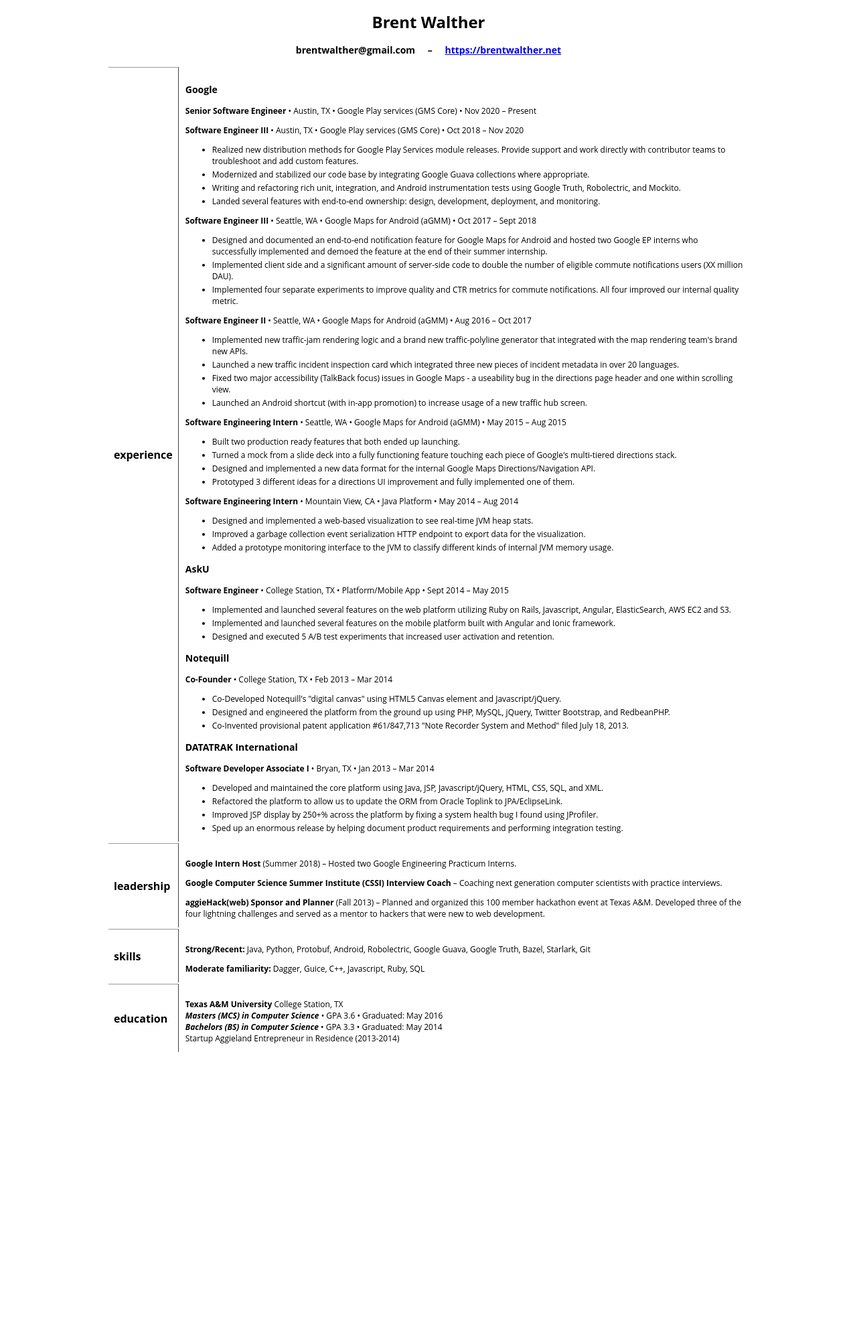
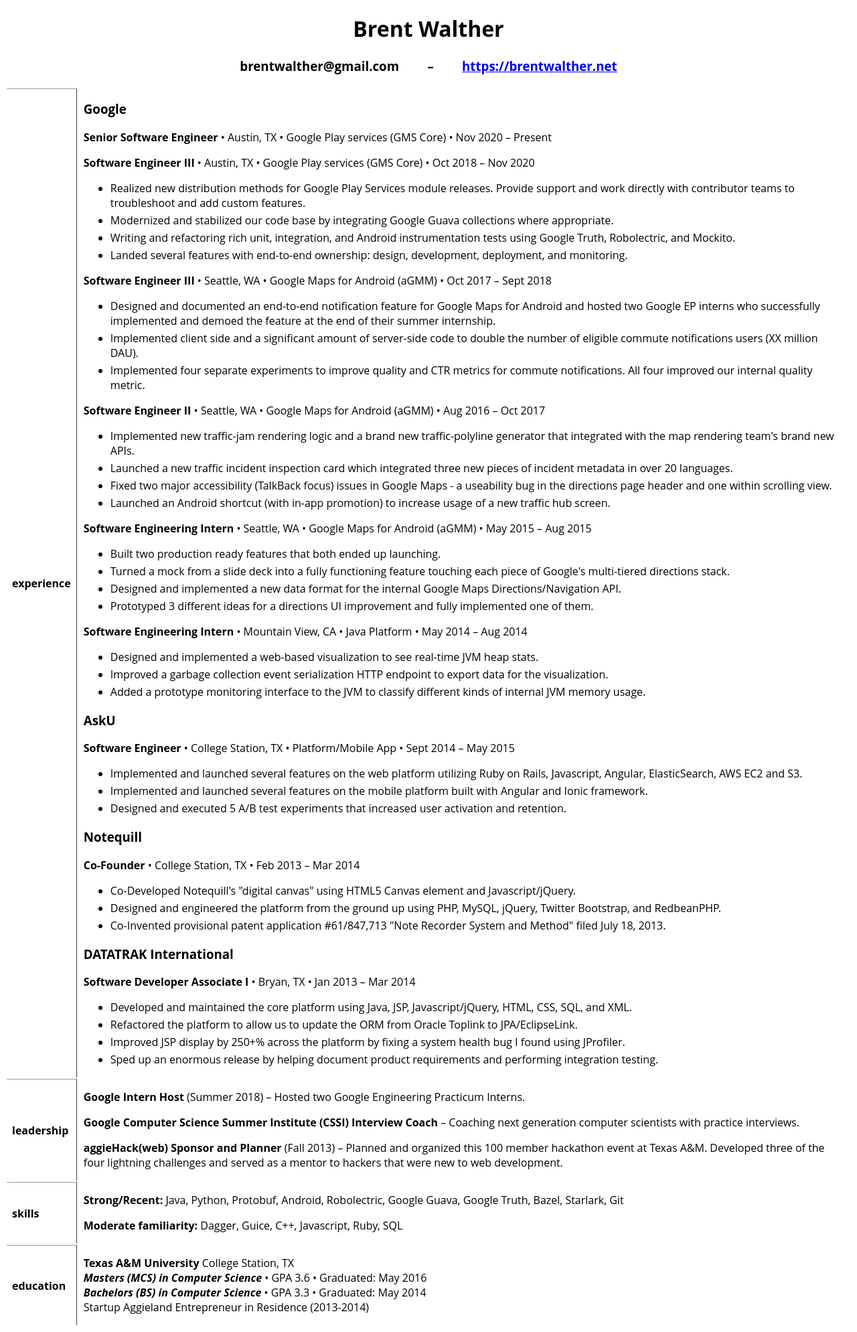
Before and after one commit to brentwalther/brentwalther.github.io, a Jekyll site: the page files/resume.html, which Jekyll copies as it is, in a window 1280 px wide. Shown: the whole page at 67% size. Built offline with Jekyll 4.4.1, drawn with Linux system fonts in a browser that asks for light colours; some web fonts are replaced; before the commit the page ends 1581 px from its top, so only the background shows below that.

Commit message:
Remove all non responsive pixel-based dimensions from resume.
This completely ruins the print layout unfortunately, but makes it more browseable.

```diff
--- a/files/resume.html
+++ b/files/resume.html
@@ -37,48 +37,31 @@
       font-family: 'Open Sans', sans-serif;
     }
 
-    body {
-      font-size: 12px;
-    }
-
-    h4 {
-      font-size: 16px;
-    }
-
     li {
-      margin: 0 0 3px 0;
+      margin: 0 0 .25em 0;
     }
 
     td {
-      padding: 0 8px;
+      padding: 0 .5em;
     }
 
     table#header {
       width: 100%;
     }
 
-    table#meat td:nth-child(2) {
-      padding-top: 10px;
-    }
-
     table#meat td:first-child {
       border-right: 1px solid #444;
       border-top: 1px solid #999;
-      margin-right: 10px;
+      margin-right: 1em;
       vertical-align: middle;
     }
 
     .contact-info {
-      padding: 0 15px;
+      padding: 0 2em;
     }
 
     .no-margin {
       margin: 0;
-    }
-
-    .container {
-      margin: 0 auto;
-      width: 960px;
     }
 
     .text-center {
@@ -88,8 +71,6 @@
 </head>
 
 <body>
-  <div class="container">
-
   <h1 class="text-center">Brent Walther<br/></h1>
 
   <h3 class="text-center">
@@ -212,7 +193,6 @@
       </td>
     </tr>
   </table>
-  </div>
   <script>
     (function(i,s,o,g,r,a,m){i['GoogleAnalyticsObject']=r;i[r]=i[r]||function(){
     (i[r].q=i[r].q||[]).push(arguments)},i[r].l=1*new Date();a=s.createElement(o),
```
